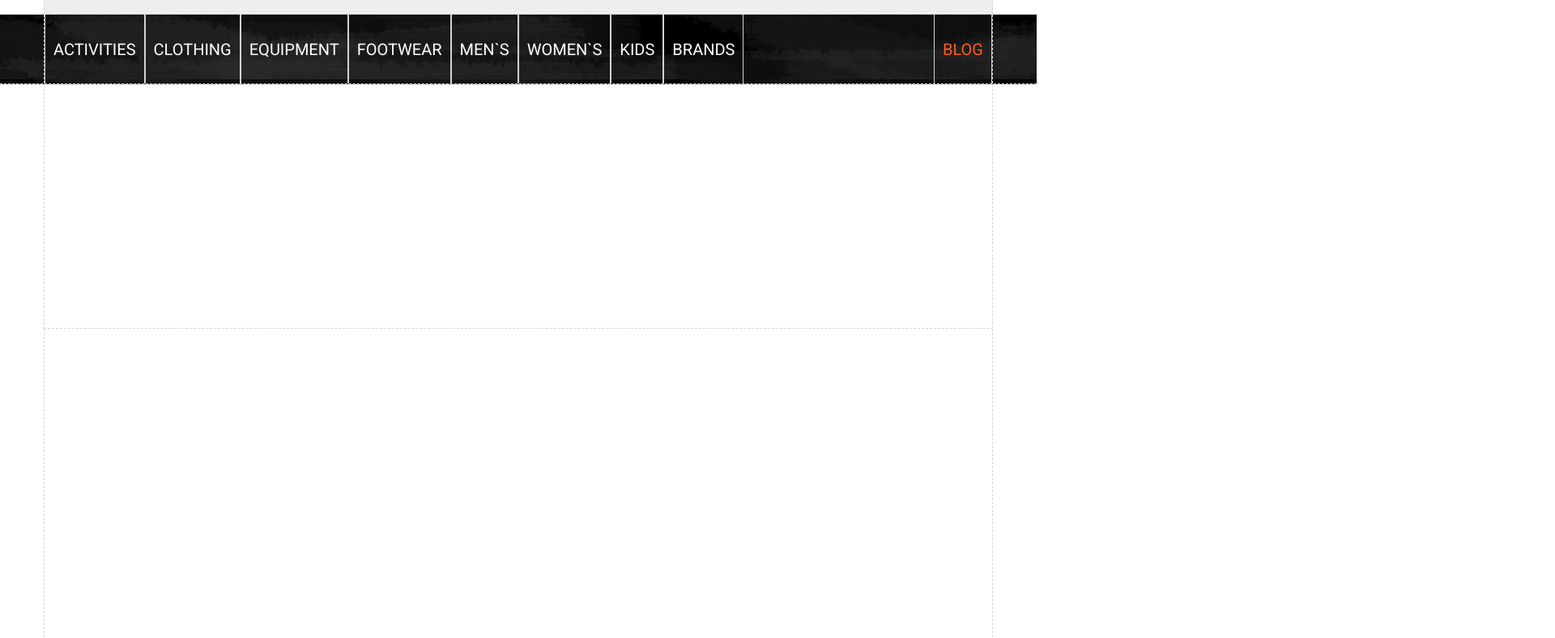
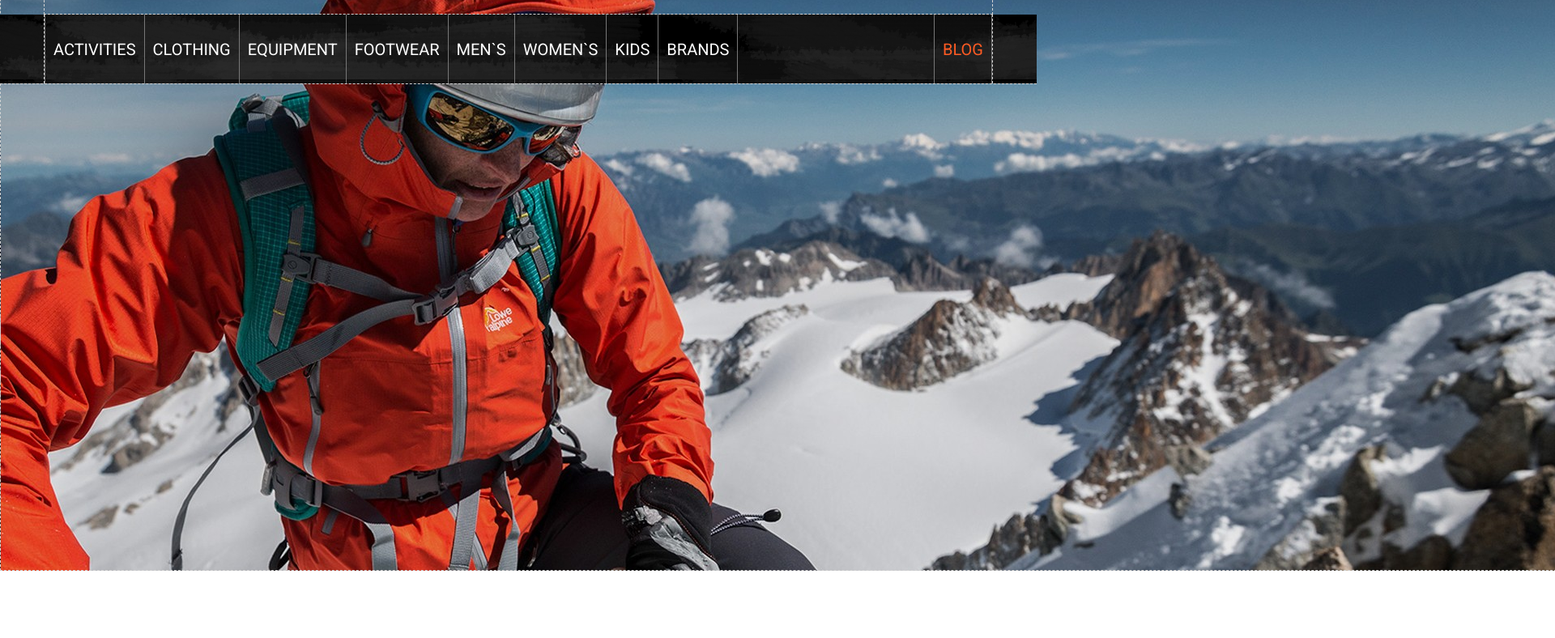
Before and after one commit to pavel-else/pavel-else.github.io, a plain HTML site: page index.html in a window 1280 px wide. Shown: the part 169-957 px from the top of the page at 81% size, 1920 px wide, since content can reach past the window. Drawn offline with Linux system fonts and the light colour scheme.

Commit message:
ned
++main-menu

```diff
--- a/index.html
+++ b/index.html
@@ -28,7 +28,7 @@
 
 		</div>
 	</div>
-	<div class="main-menu all-width tmp">
+	<div class="main-menu all-width">
 		<nav class="wrapper">
 			<ul class="flex-container">
 				<li><a href="#">activities</a></li>
@@ -45,7 +45,7 @@
 	</div>
 </header>
 <main>
-	<div class="slider wrapper tmp">slider</div>
+	<div class="slider wrapper tmp"></div>
 
 	<div class="content wrapper tmp">content</div>
 
--- a/style/constants.scss
+++ b/style/constants.scss
@@ -1,8 +1,10 @@
 $font_family_main: PT Sans, sans-serif;
 $roboto: 'Roboto', sans-serif;
 $font_size: 13px;
+
 $primary-color: #fff;
 $orange: #ff5b23;
+$border-menu: #777;
 
 ul, li {
 	margin: 0;
--- a/style/main.scss
+++ b/style/main.scss
@@ -30,7 +30,6 @@ header {
 		display: flex;
 		flex-direction: row;
 		padding-top: 50px;
-		background-color: #eee;
 
 		.logo {
 			margin-bottom: 30px;
@@ -67,6 +66,7 @@ header {
 	.main-menu {
 		background-image: url("../img/decor-bg.png");
 		background-repeat: repeat;
+		background-position: left top;
 
 		.flex-container {
 			display: flex;
@@ -74,11 +74,7 @@ header {
 			li {
 				list-style: none;
 				display: flex;
-				border-right: 1px solid lightgray;
-
-				:first-child {
-					border-left: 1px solid lightgray;
-				}
+				border-right: 1px solid $border-menu;
 
 				a {
 					display: flex;
@@ -93,9 +89,13 @@ header {
 					text-transform: uppercase;
 				}
 			}
+
+			li:first-child {
+				border-left: 1px solid $border-menu;
+			}
 			.special {
 				margin-left: auto;
-
+				border-left: 1px solid $border-menu;
 				a {
 					color: $orange;
 				}
@@ -107,7 +107,13 @@ header {
 
 main {
 	.slider {
-		min-height: 300px;
+		height: 900px;
+		width: 2000px;
+		position: relative;
+		top: -300px;
+		z-index: -2;
+
+		background-image: url("../img/slide-1.jpg");
 	}
 
 	.content {
```
Also changed, not shown: img/slide-1.jpg (added), style/main.css, 2 other files.
